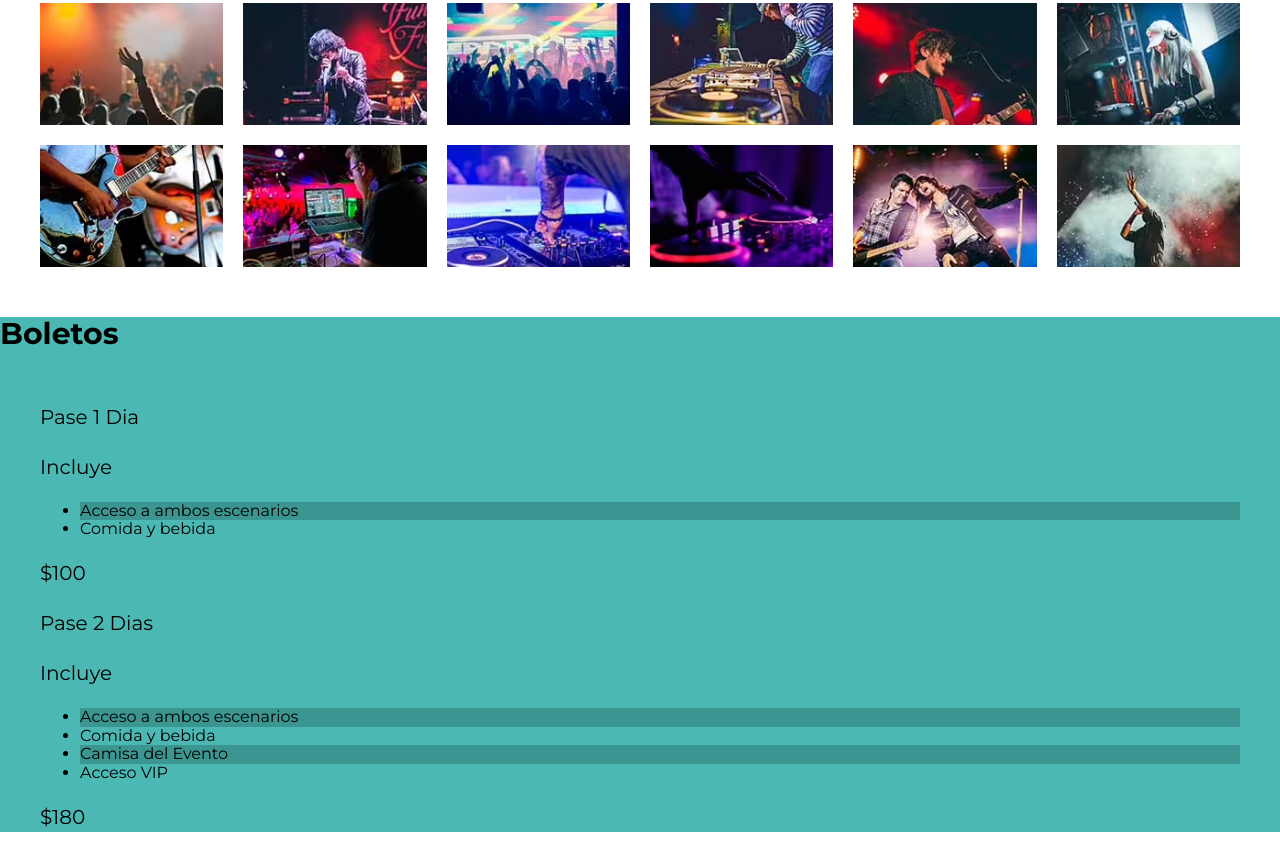
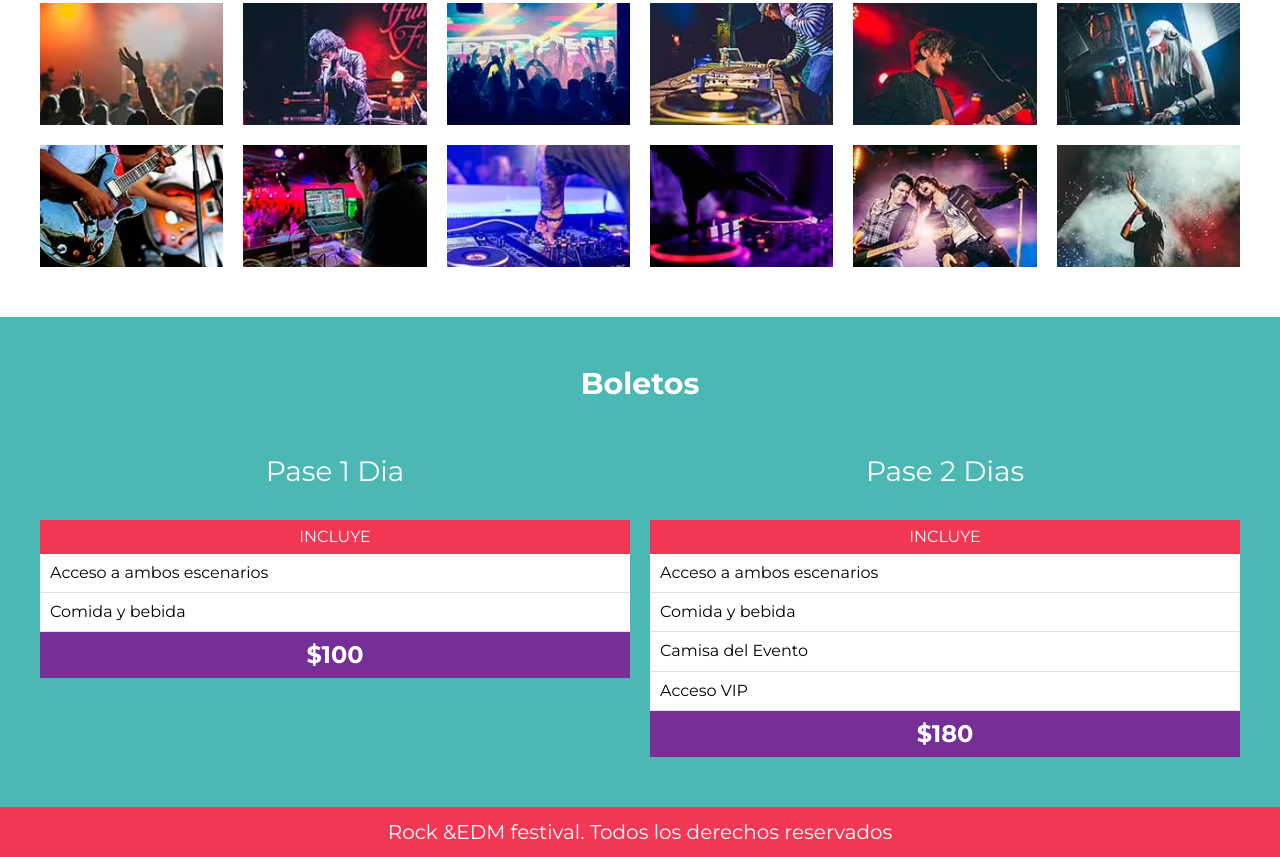
Before and after one commit to Leotheprodu/festivalrock-edm, a website: page index.html in a window 1280 px wide. Shown: the part 2981-3838 px from the top of the page. Drawn offline with Linux system fonts and the light colour scheme; files that its build step writes are made by us from their sources.

Commit message:
listo el header flotante al dar scroll

```diff
--- a/index.html
+++ b/index.html
@@ -17,9 +17,9 @@
         <div class="contenedor contenido-header">
             <h1>Rock & EDM Festival</h1>
             <nav class="navegacion-principal">
-                <a href="#">Line Up</a>
-                <a href="#">Galeria</a>
-                <a href="#">Boletos</a>
+                <a href="#lineup">Line Up</a>
+                <a href="#galeria">Galeria</a>
+                <a href="#boletos">Boletos</a>
             </nav>
         </div>
     </header>
@@ -56,7 +56,7 @@
 
     </section>
 
-    <section class="lineup">
+    <section id="lineup" class="lineup">
         <h3>Line Up</h3>
         <p class="dia">Viernes 21</p>
         <div class="escenarios-contenedor contenedor">
@@ -164,16 +164,16 @@
             </div> <!-- .escenario -->
         </div>
     </section>
-    <section class="galeria contenedor">
+    <section id="galeria" class="galeria contenedor">
         <h3>Galeria</h3>
         <ul class="galeria-imagenes"></ul>
 
     </section>
-    <section class="boletos bg-verde">
+    <section id="boletos" class="boletos bg-verde">
         <h3>Boletos</h3>
         <div class="contenedor contenedor-boletos">
             <div class="basico pase">
-                <p>Pase 1 Dia</p>
+                <p class="nombre-pase">Pase 1 Dia</p>
                 <header class="pase-header">
                     <p>Incluye</p>
                 </header>
@@ -183,13 +183,13 @@
                         <li>Comida y bebida</li>
                     </ul>
                 </div>
-                <footer class="pase footer">
+                <footer class="pase-footer">
                     <p>$100</p>
                 </footer>
 
             </div>
             <div class="premium pase">
-                <p>Pase 2 Dias</p>
+                <p class="nombre-pase">Pase 2 Dias</p>
                 <header class="pase-header">
                     <p>Incluye</p>
                 </header>
@@ -201,12 +201,15 @@
                         <li>Acceso VIP</li>
                     </ul>
                 </div>
-                <footer class="pase footer">
+                <footer class="pase-footer">
                     <p>$180</p>
                 </footer>
             </div>
         </div>
     </section>
+    <footer class="site-footer">
+        <p>Rock &EDM festival. Todos los derechos reservados</p>
+    </footer>
 
 <script src="build/js/app.js"></script>
 </body>
--- a/src/js/app.js
+++ b/src/js/app.js
@@ -2,7 +2,33 @@ document.addEventListener('DOMContentLoaded', function(){
     iniciarApp();
 });
 function iniciarApp() {
+    navegacionFija();
     crearGaleria();
+    scrollNav();
+}
+
+function navegacionFija() {
+    const barra = document.querySelector('.header');
+    const sobreFestival = document.querySelector('.sobre-festival');
+    window.addEventListener('scroll', function(){
+
+        if (sobreFestival.getBoundingClientRect().bottom < 0 ){
+            barra.classList.add('fijo')
+        } else {
+            barra.classList.remove('fijo')
+        }
+    });
+}
+function scrollNav() {
+    const enlaces = document.querySelectorAll('.navegacion-principal a');
+    enlaces.forEach( enlace => {
+        enlace.addEventListener('click', function(e) {
+            e.preventDefault();
+            const seccionScroll = e.target.attributes.href.value;
+            const seccion = document.querySelector(seccionScroll);
+            seccion.scrollIntoView({behavior: "smooth"});
+        });
+    });
 }
 
 function crearGaleria() {
--- /dev/null
+++ b/src/scss/layout/_boletos.scss
@@ -0,0 +1,70 @@
+@use 'base/mixins' as m;
+@use 'base/variables' as v;
+
+
+.boletos {
+    padding: 5rem 0;
+    h3{
+        text-align: center;
+        color: v.$blanco;
+        margin-bottom: 2rem;
+    }
+
+    .contenedor-boletos{
+        @include m.tablet {
+            @include m.grid(2,2rem);
+        }
+    }
+}
+
+
+.pase {
+    .nombre-pase{
+        text-align: center;
+        font-size: 2.8rem;
+        color: v.$blanco;
+
+    }
+    &-header,
+    &-footer {
+        padding: .5rem;
+
+        p {
+            text-align: center;
+            color: v.$blanco;
+            margin: 0;
+        }
+    }
+
+    &-header{
+        background-color: v.$rosa;
+        p{
+            text-transform: uppercase;
+            font-size: 1.6rem;
+        }
+    }
+    &-body{
+        background-color: v.$blanco;
+        ul{
+            @include m.resetear-lista;
+            li,
+            :nth-child(odd){
+                background-color: v.$blanco;
+                padding: 1rem;
+                border-bottom: 1px solid #e1e1e1;
+            }
+
+        }
+    }
+    &-footer{
+        background-color: v.$morado;
+        p{
+            text-transform: uppercase;
+            font-size: 2.4rem;
+            font-weight: 700;
+        }
+
+    }
+
+
+}
--- /dev/null
+++ b/src/scss/layout/_footer.scss
@@ -0,0 +1,14 @@
+@use 'base/variables' as v;
+
+
+.site-footer {
+background-color: v.$rosa;
+
+padding: 1rem;
+    p {
+        margin: 0;
+        color: v.$blanco;
+        text-align: center;
+
+    }
+}
--- a/src/scss/layout/_header.scss
+++ b/src/scss/layout/_header.scss
@@ -4,7 +4,14 @@
 .header {
     background-color: v.$verde;
 
+&.fijo {
+    @include m.tablet {
+        position: fixed;
+        width: 100%;
+        box-shadow: .1rem .2rem .3rem #333;
+    }
 
+}
 
     h1{
         color: v.$blanco;
--- a/src/scss/layout/_index.scss
+++ b/src/scss/layout/_index.scss
@@ -3,3 +3,5 @@
 @forward 'festival';
 @forward 'lineup';
 @forward 'galeria';
+@forward 'boletos';
+@forward 'footer';
```
Also changed, not shown: build/css/app.css, build/js/app.js.
